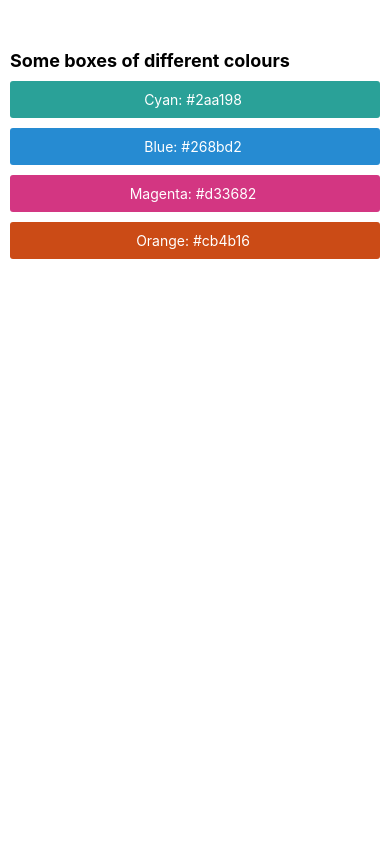
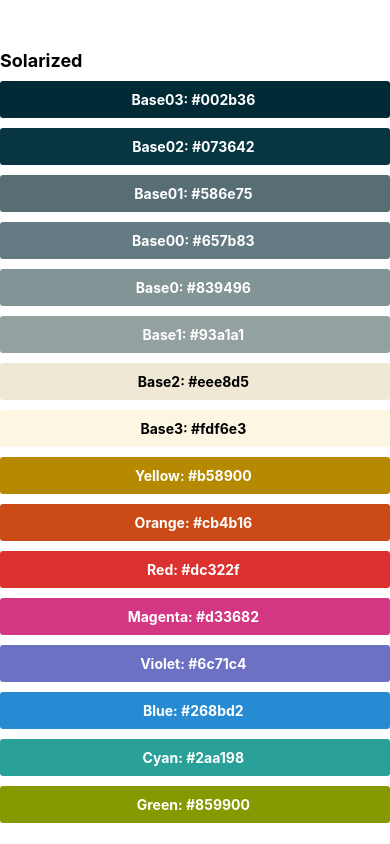
Before and after one commit to margOnline/colour-palettes, a React Native app: screen / in a window 390 px wide. Built offline with nearby package versions, Linux system fonts and the light colour scheme.

Commit message:
Using FlatList component - 2nd exercise solution

```diff
--- a/App.js
+++ b/App.js
@@ -1,19 +1,37 @@
 import React from 'react';
-import { Text, View, SafeAreaView, StyleSheet } from 'react-native';
+import { Text, View, SafeAreaView, StyleSheet, FlatList} from 'react-native';
 import ColorBox from './components/ColorBox'
+
+const COLORS = [
+  { colorName: 'Base03', hexCode: '#002b36' },
+  { colorName: 'Base02', hexCode: '#073642' },
+  { colorName: 'Base01', hexCode: '#586e75' },
+  { colorName: 'Base00', hexCode: '#657b83' },
+  { colorName: 'Base0', hexCode: '#839496' },
+  { colorName: 'Base1', hexCode: '#93a1a1' },
+  { colorName: 'Base2', hexCode: '#eee8d5' },
+  { colorName: 'Base3', hexCode: '#fdf6e3' },
+  { colorName: 'Yellow', hexCode: '#b58900' },
+  { colorName: 'Orange', hexCode: '#cb4b16' },
+  { colorName: 'Red', hexCode: '#dc322f' },
+  { colorName: 'Magenta', hexCode: '#d33682' },
+  { colorName: 'Violet', hexCode: '#6c71c4' },
+  { colorName: 'Blue', hexCode: '#268bd2' },
+  { colorName: 'Cyan', hexCode: '#2aa198' },
+  { colorName: 'Green', hexCode: '#859900' },
+];
 
 const App = () => {
   return (
-    <SafeAreaView style={styles.safeArea}>
-      <View style={styles.container}>
-        <View>
-          <Text style={styles.heading}>Some boxes of different colours</Text>
-        </View>
-        <ColorBox colorName="Cyan" hexCode="#2aa198" />
-        <ColorBox colorName="Blue" hexCode="#268bd2" />
-        <ColorBox colorName="Magenta" hexCode="#d33682" />
-        <ColorBox colorName="Orange" hexCode="#cb4b16" />
-      </View>
+    <SafeAreaView style={styles.container}>
+      <FlatList
+        data={COLORS}
+        keyExtractor={item => item.colorName}
+        renderItem={
+          ({item}) => <ColorBox colorName={item.colorName} hexCode={item.hexCode} />
+        }
+        ListHeaderComponent={<Text style={styles.heading}>Solarized</Text>}
+      />
     </SafeAreaView>
   )
 
@@ -23,6 +41,7 @@
   container: {
     paddingTop: 50,
     paddingHorizontal: 10,
+    paddingBottom: 10
   },
   heading: {
     fontSize: 18,
--- a/components/ColorBox.js
+++ b/components/ColorBox.js
@@ -4,11 +4,17 @@
 const ColorBox = ({ colorName, hexCode}) => {
   const boxColor = {
     backgroundColor: hexCode
-  }
+  };
+  const textColor = {
+    color:
+      parseInt(hexCode.replace('#', ''), 16) > 0xffffff / 1.1
+        ? 'black'
+        : 'white'
+  };
 
   return (
     <View style={[styles.box, boxColor]}>
-    <Text style={styles.boxText}>{colorName}: {hexCode} </Text>
+    <Text style={[styles.boxText, textColor]}>{colorName}: {hexCode} </Text>
   </View>
   )
 };
@@ -22,7 +28,8 @@
     marginBottom: 10,
   },
   boxText: {
-    color: "#ffffff"
+    color: "#ffffff",
+    fontWeight: 'bold'
   },
 })
 
```
